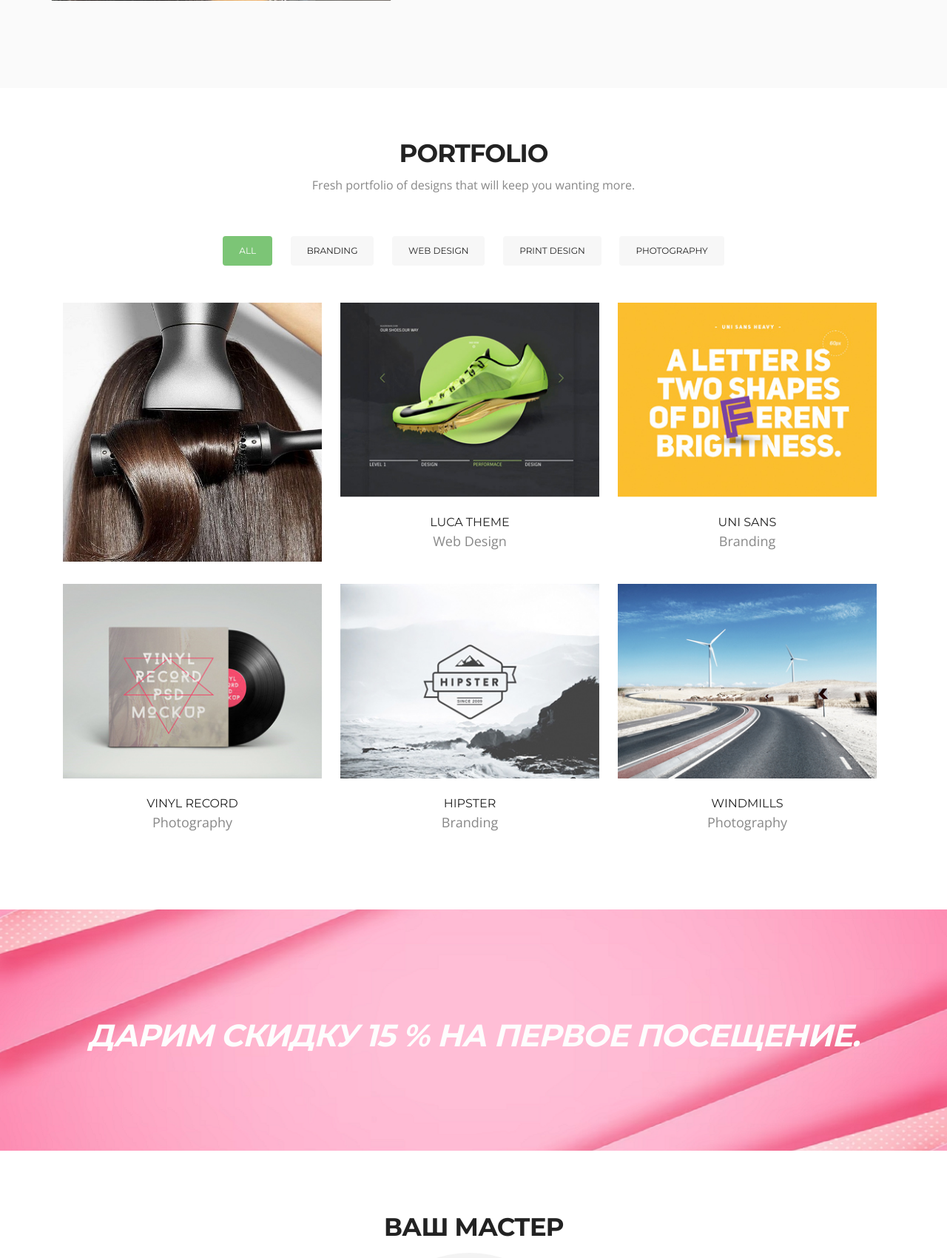
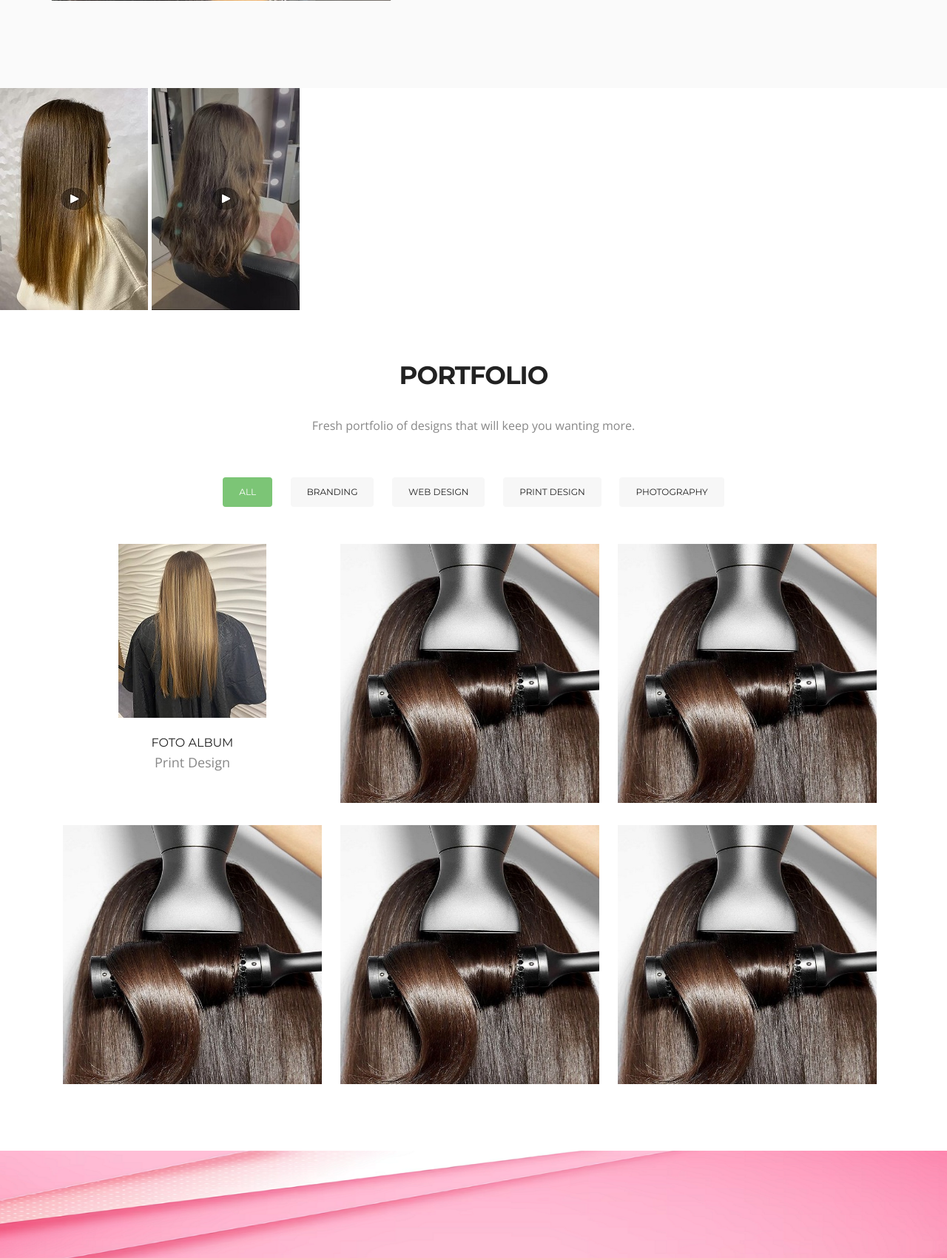
Before and after one commit to Pavel-Leo/Keratin-site, a Django app: page / in a window 1280 px wide. Shown: the part 2541-4241 px from the top of the page at 74% size. Run offline with Django 3.2, Linux system fonts and the light colour scheme.

Commit message:
input video

```diff
--- a/keratin/static/css/style.css
+++ b/keratin/static/css/style.css
@@ -311,7 +311,6 @@
 	text-decoration:none;
 	color: #111;
 }
-
 
 /* Portfolio
 ---------------------------------*/
--- a/keratin/templates/base.html
+++ b/keratin/templates/base.html
@@ -46,4 +46,6 @@
                         {{ title }}
                   {% endblock title %}
             </title>
+            <link rel="stylesheet"
+                  href="https://cdn.jsdelivr.net/gh/fancyapps/fancybox@3.5.7/dist/jquery.fancybox.min.css"/>
       </head>
--- a/keratin/templates/themain/index.html
+++ b/keratin/templates/themain/index.html
@@ -217,16 +217,36 @@
       </div>
     </section>
     <!--main-section alabaster-end-->
+    <div class="row justify-content-center">
+        <div class="col-md-8 p-5">
+    <a href="https://youtu.be/N4USVs-zERM" data-fancybox="gallery">
+        <img src = "{% static 'img/gal2.jpg' %}" alt ="picture 2">
+    </a>
+    <a href="https://youtu.be/7VI1F-8JDi4" data-fancybox="gallery">
+        <img src = "{% static 'img/gal3.jpg' %}" alt ="picture 2">
+    </a>
+{% comment %} <script
+    src="https://cdn.jsdelivr.net/npm/jquery@3.4.1/dist/jquery.min.js">
+    </script>{% endcomment %}
+
+    <script
+    src="https://cdn.jsdelivr.net/gh/fancyapps/fancybox@3.5.7/dist/jquery.fancybox.min.js">
+    </script>
+
+</div>
+</div>
     <section class="main-section paddind" id="Portfolio">
       <!--main-section-start-->
       <div class="container">
         <h2>
           Portfolio
         </h2>
+        <br>
+
         <h6>
           Fresh portfolio of designs that will keep you wanting more.
         </h6>
-        <div class="portfolioFilter">
+         <div class="portfolioFilter">
           <ul class="Portfolio-nav wow fadeIn delay-02s">
             <li>
               <a href="#" data-filter="*" class="current">All</a>
@@ -248,8 +268,8 @@
       </div>
       <div class="portfolioContainer wow fadeInUp delay-04s">
         <div class=" Portfolio-box printdesign">
-          <a href="img/Portfolio-pic1.jpg">
-            <img src="{% static 'img/fen.jpg' %}" alt="">
+          <a href="{% static 'img/gal1.jpg' %}" data-fancybox="gallery">
+            <img src="{% static 'img/gal1_1.jpg' %}" alt="">
           </a>
           <h3>
             Foto Album
@@ -259,8 +279,8 @@
           </p>
         </div>
         <div class="Portfolio-box webdesign">
-          <a href="img/Portfolio-pic2.jpg">
-            <img src="{% static 'img/Portfolio-pic2.jpg' %}" alt="">
+          <a href="{% static 'img/fen.jpg' %}" data-fancybox="gallery">
+            <img src="{% static 'img/fen.jpg' %}" alt="">
           </a>
           <h3>
             Luca Theme
@@ -270,8 +290,8 @@
           </p>
         </div>
         <div class=" Portfolio-box branding">
-          <a href="img/Portfolio-pic3.jpg">
-            <img src="{% static 'img/Portfolio-pic3.jpg' %}" alt="">
+          <a href="{% static 'img/fen.jpg' %}" data-fancybox="gallery">
+            <img src="{% static 'img/fen.jpg' %}" alt="">
           </a>
           <h3>
             Uni Sans
@@ -281,8 +301,8 @@
           </p>
         </div>
         <div class=" Portfolio-box photography">
-          <a href="img/Portfolio-pic4.jpg">
-            <img src="{% static 'img/Portfolio-pic4.jpg' %}" alt="">
+          <a href="{% static 'img/fen.jpg' %}" data-fancybox="gallery">
+            <img src="{% static 'img/fen.jpg' %}" alt="">
           </a>
           <h3>
             Vinyl Record
@@ -292,8 +312,8 @@
           </p>
         </div>
         <div class=" Portfolio-box branding">
-          <a href="img/Portfolio-pic5.jpg">
-            <img src="{% static 'img/Portfolio-pic5.jpg' %}" alt="">
+          <a href="{% static 'img/fen.jpg' %}" data-fancybox="gallery">
+            <img src="{% static 'img/fen.jpg' %}" alt="">
           </a>
           <h3>
             Hipster
@@ -303,8 +323,8 @@
           </p>
         </div>
         <div class=" Portfolio-box photography">
-          <a href="img/Portfolio-pic6.jpg">
-            <img src="{% static 'img/Portfolio-pic6.jpg' %}" alt="">
+          <a data-fancybox href="https://www.youtube.com/watch?v=C9PjSRgpEZ4">
+            <img src="{% static 'img/fen.jpg' %}" alt="">
           </a>
           <h3>
             Windmills
```
Also changed, not shown: other parts of keratin/templates/themain/index.html (+0 -57 lines), keratin/static/img/1-round.png (deleted), keratin/static/img/2-round.png (deleted), keratin/static/img/4.png, keratin/static/img/5-round.png (deleted), keratin/static/img/gal1.jpg (added), keratin/static/img/gal1_1.jpg (added), keratin/static/img/gal2.jpg (added), keratin/static/img/gal3.jpg (added), keratin/static/img/iPad.png (deleted), keratin/static/img/imac.png (deleted), keratin/static/img/iphone.png (deleted), 2 other files. Lines whose indentation alone changed are shown as unchanged.
